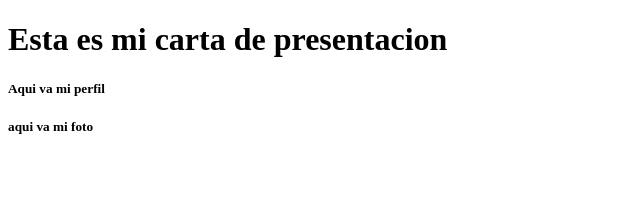
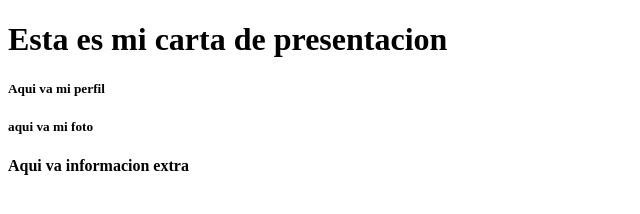
Before and after one commit to Henry2330/ejemplo_git, a plain HTML site: page index.html in a window 1280 px wide. Shown: the whole page, without its empty margins (0-640 px from the left). Drawn offline with Linux system fonts and the light colour scheme.

Commit message:
Segunda version

```diff
--- a/index.html
+++ b/index.html
@@ -14,5 +14,8 @@
     <div>
         <h5>aqui va mi foto</h5>
     </div>
+    <div>
+        <h4>Aqui va informacion extra</h4>
+    </div>
 </body>
 </html>
```
